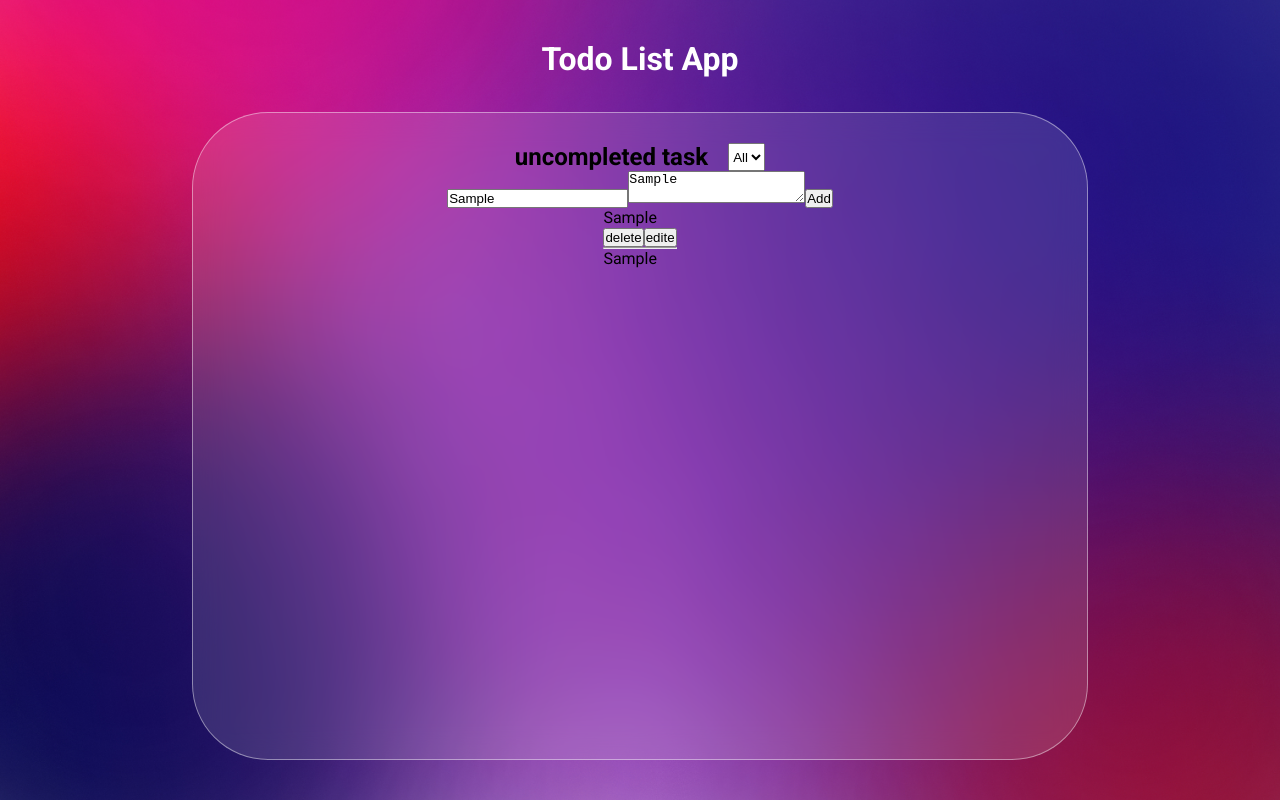
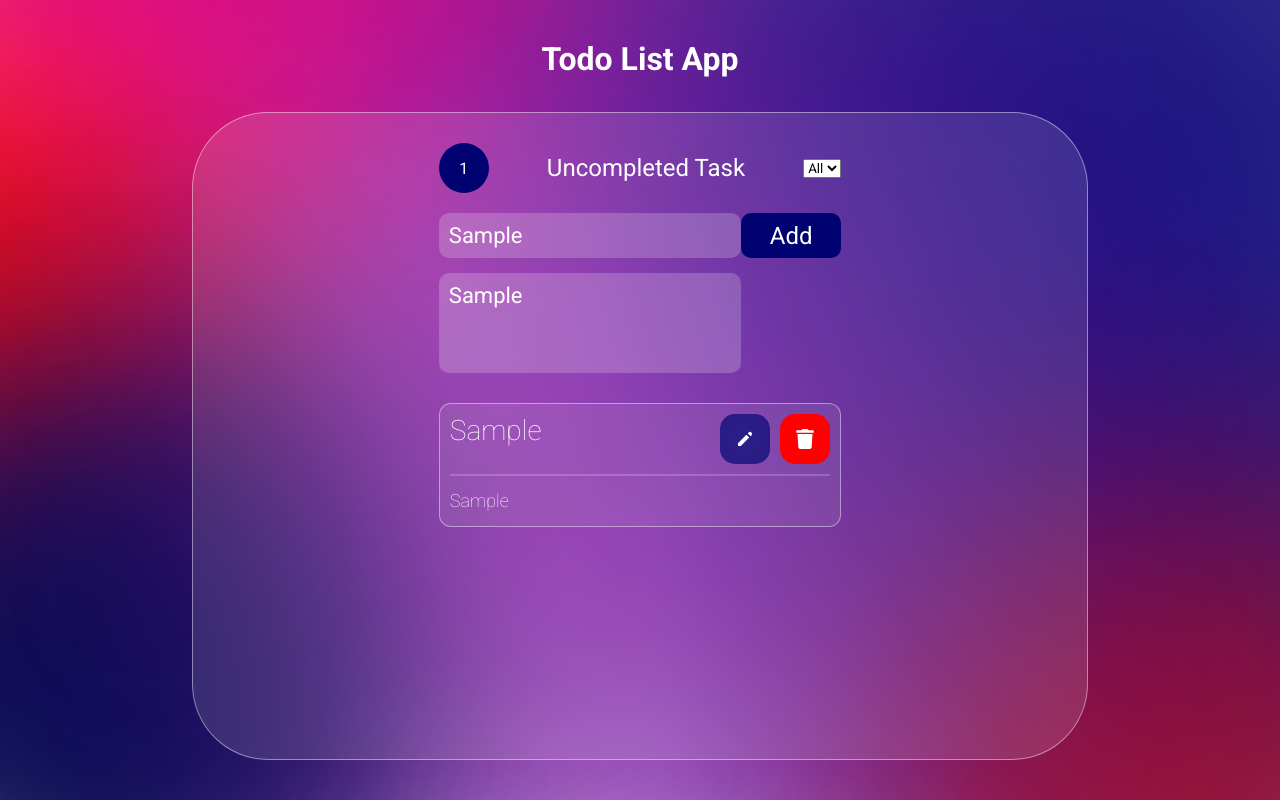
Before and after one commit to horex-Pro/todo-list-with-react.js, a React (Create React App) app: page / in a window 1280 px wide. Both pictures are taken after typing "Sample", "Sample" into the empty fields and a click on the input "Add". Built offline with nearby package versions, Linux system fonts and the light colour scheme; the HTML template or start-up script is replaced by a standard one.

Commit message:
styles has finished, React-icon added

```diff
--- a/package.json
+++ b/package.json
@@ -8,6 +8,7 @@
     "@testing-library/user-event": "^13.5.0",
     "react": "^18.2.0",
     "react-dom": "^18.2.0",
+    "react-icons": "^4.10.1",
     "react-scripts": "5.0.1",
     "web-vitals": "^2.1.4"
   },
--- a/src/App.css
+++ b/src/App.css
@@ -5,6 +5,7 @@
   margin: 0;
   padding: 0;
   box-sizing: border-box;
+  font-family: 'Roboto', sans-serif;
 }
 .app{
   width: 100%;
@@ -14,5 +15,4 @@
   display: flex;
   align-items: center;
   justify-content: center;
-  font-family: 'Roboto', sans-serif;
 }
--- a/src/components/TodoApp/TodoApp.js
+++ b/src/components/TodoApp/TodoApp.js
@@ -2,6 +2,7 @@ import { useState } from "react";
 import TodoForm from "../TodoForm/TodoForm";
 import TodoList from "../TodoList/TodoList";
 import styles from './TodoApp.module.css'
+import UncompletedCount from "../UncompletedCounter/UncompletedCounter";
 
 const TodoApp = () =>
 {
@@ -18,8 +19,9 @@ const TodoApp = () =>
             <h1>Todo List App</h1>
 
             <div className={ styles.container } >
-                <div className={styles.row}>
-                    <h2>uncompleted task</h2>
+                <div className={ styles.row }>
+                    <UncompletedCount/>
+                    <h2>Uncompleted Task</h2>
                     <select>
                         <option value='all'>All</option>
                     </select>
--- a/src/components/TodoApp/TodoApp.module.css
+++ b/src/components/TodoApp/TodoApp.module.css
@@ -5,6 +5,7 @@
     align-items: center;
     flex-direction: column;
     justify-content: space-between;
+
 }
 
 .container{
@@ -19,12 +20,24 @@
     backdrop-filter: blur(16.5px);
     border-radius: 76px;
     padding-top: 30px;
+    overflow: auto;
 }
- h1{
+
+::-webkit-scrollbar{
+    display: none;
+}
+ h1 , h2{
+    font-weight: 600;
     color: #fff;
 }
+
+h2{
+    font-weight: 400;
+}
+
 .row{
-    width: 28%;
+    width: 45%;
     display: flex;
     justify-content: space-between;
+    align-items: center;
 }
--- a/src/components/TodoForm/TodoForm.js
+++ b/src/components/TodoForm/TodoForm.js
@@ -1,4 +1,5 @@
-import {  useState } from "react";
+import { useState } from "react";
+import styles from './TodoForm.module.css'
 
 const TodoForm = ( props ) =>
 {
@@ -28,35 +29,21 @@ const TodoForm = ( props ) =>
 
         )
 
-
-        // const newTodo = {
-        //     title: e.target.title.value,
-        //     description: e.target.description.value,
-        //     id: Math.floor( Math.random() * 1000 ),
-        //     isCompleted: false,
-        // };
-
-        // setTodo( { todo } );
-
-
         e.preventDefault()
         props.addTodo( todo )
 
         setTodo({})
     }
 
-    // useEffect( () =>
-    //     {
-    //         props.addTodo(todo)
-    // }, [ todo ] )
-
     return (
-        <form onSubmit={submiteHandler}>
-            <input type="text" placeholder="Add a new title..." name="title" value={todo.title} onChange={changeHandler}/>
-            <textarea placeholder="enter your discritopn" name="description" value={todo.describtion} onChange={changeHandler} />
-            <input type="submit" value="Add"/>
+        <form onSubmit={ submiteHandler }>
+            <div className={styles.inputs}>
+                <input type="text" placeholder="Add a new title..." name="title" className={ styles.title } value={ todo.title } onChange={ changeHandler } />
+                <textarea placeholder="Enter your description" name="description" className={ styles.description } value={ todo.describtion } onChange={ changeHandler } />
+            </div>
+            <input type="Submit" className={styles.submitBtn} value="Add"/>
         </form>
-     );
+    );
 }
 
 export default TodoForm
--- /dev/null
+++ b/src/components/TodoForm/TodoForm.module.css
@@ -0,0 +1,56 @@
+form {
+    display: flex;
+    justify-content: space-between;
+    align-items: flex-start;
+    width: 45%;
+    padding-top: 20px;
+}
+.title , .description{
+    width: 100%;
+    height: 45px;
+    border-radius: 10px;
+    background: rgba(255, 255, 255, 0.20);
+    border: none;
+    outline: none;
+    padding: 10px;
+    color: #fff;
+    font-size: 22px;
+}
+
+.title::placeholder , .description::placeholder{
+    color: rgba(255, 255, 255, 0.50);
+    font-size: 22px;
+    font-style: normal;
+    font-weight: 400;
+    line-height: normal;
+}
+
+.description{
+    height: 100px;
+}
+
+.inputs{
+    width: 75%;
+    height: 160px;
+    display: flex;
+    flex-direction: column;
+    justify-content: space-between;
+}
+
+.submitBtn{
+    width: 20%;
+    width: 100px;
+    height: 45px;
+    font-size: 24px;
+    font-style: normal;
+    font-weight: 400;
+    border-radius: 10px;
+    background: #000272;
+    color: #fff;
+    outline: none;
+    border: none;
+}
+
+textarea{
+    resize: none;
+}
--- a/src/components/TodoList/TodoList.js
+++ b/src/components/TodoList/TodoList.js
@@ -1,21 +1,24 @@
+import styles from './TodoList.module.css';
+import { FaTrash } from 'react-icons/fa';
+import { HiPencil } from "react-icons/hi";
 
 const TodoList = ( todos ) =>
 {
     return (
-        <div className="todo-list">
+        <div className={styles.todoList}>
             { todos.todos.map( ( todo ) =>
             {
                 return (
-                    <div className="todo" key={todo.id}>
-                        <div className="header">
-                            <div>{ todo.title }</div>
-                            <div className="actions">
-                                <button>delete</button>
-                                <button>edite</button>
+                    <div className={styles.todo} key={todo.id}>
+                        <div className={styles.header}>
+                            <h2 className={styles.title}>{ todo.title }</h2>
+                            <div className={styles.actions}>
+                                <button><HiPencil/></button>
+                                <button><FaTrash/></button>
                             </div>
                         </div>
                         <hr />
-                        <div className="description">{todo.description }</div>
+                        <p className={styles.description}>{todo.description}</p>
                     </div>
                 )
             })}
--- a/src/components/TodoList/TodoList.module.css
+++ b/src/components/TodoList/TodoList.module.css
@@ -0,0 +1,71 @@
+.todoList{
+    width: 45%;
+    margin-top: 20px;
+}
+.todo{
+    display: flex;
+    flex-direction: column;
+    justify-content: space-between;
+    width: 100%;
+    min-height: 100px;
+    border-radius: 12px;
+    border: 1px solid rgba(255, 255, 255, 0.44);
+    background: rgba(217, 217, 217, 0.10);
+    padding: 10px;
+    margin-top: 10px;
+    gap: 10px;
+}
+
+.header{
+    display: flex;
+    justify-content: space-between;
+}
+
+
+
+.description{
+    width: 100%;
+    word-wrap: break-word;
+    color: #FFF;
+    font-weight: 100;
+    font-size: 18px;
+    line-height: 30px;
+}
+
+.title{
+    color: #FFF;
+    font-family: Roboto;
+    font-size: 28px;
+    font-style: normal;
+    font-weight: 200;
+    line-height: normal;
+}
+hr{
+    border: 1px solid rgba(255, 255, 255, 0.188);
+}
+
+button{
+    display: flex;
+    align-items: center;
+    justify-content: center;
+    width: 50px;
+    height: 50px;
+    font-size: 20px;
+    border-radius: 15px;
+    backdrop-filter: blur(16.5px);
+    border: none;
+    color: #FFF;
+}
+
+button:first-child{
+    background: rgba(0, 2, 114, 0.70);
+}
+
+button:nth-child(2){
+    background: rgb(255, 0, 0);
+}
+.actions{
+    width: 110px;
+    display: flex;
+    justify-content: space-between;
+}
--- /dev/null
+++ b/src/components/UncompletedCounter/UncompletedCounter.js
@@ -0,0 +1,12 @@
+import styles from './UncompletedCounter.module.css'
+
+const UncompletedCount = () =>
+{
+    return (
+        <div className={styles.counter}>
+            1
+        </div>
+     );
+}
+
+export default UncompletedCount;
--- /dev/null
+++ b/src/components/UncompletedCounter/UncompletedCounter.module.css
@@ -0,0 +1,10 @@
+.counter{
+    width: 50px;
+    height: 50px;
+    display: flex;
+    align-items: center;
+    justify-content: center;
+    background-color: #000272;
+    color: #fff;
+    border-radius: 50%;
+}
```
Also changed, not shown: 1 other file (tests, documents, lock files or other folders).
